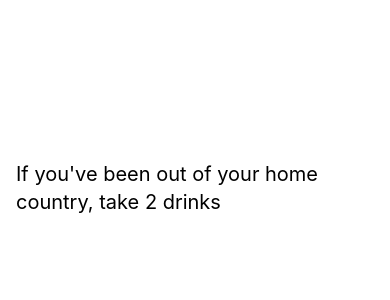
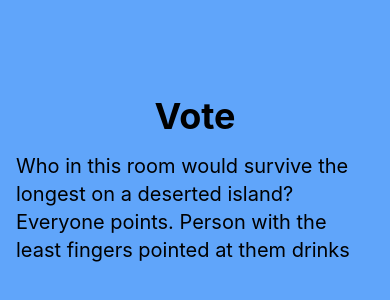
Before and after one commit to malikrahey/DrinkUp, a React Native app: screen /Game in a window 390 px wide. Shown: the part 234-534 px from the top of the page. Built offline with nearby package versions, Linux system fonts and the light colour scheme.

Commit message:
added more prompts

```diff
--- a/prompts/around-the-room-classic.json
+++ b/prompts/around-the-room-classic.json
@@ -83,5 +83,175 @@
     "type": "general",
     "title": "",
     "prompt": "If you've been out of your home country, take 2 drinks"
+  },
+  {
+    "type": "general",
+    "title": "",
+    "prompt": "If you've ever been caught 'in the act', take 3 drinks"
+  },
+  {
+    "type": "vote",
+    "title": "Vote",
+    "prompt": "Who in the group is most likely to have a secret tattoo? Person with the most votes drinks 2 times"
+  },
+  {
+    "type": "vote",
+    "title": "Vote",
+    "prompt": "Would you rather have a great love life but poor financials or be super rich but have a terrible love life? Everyone votes at the same time, losing group drinks 2 times"
+  },
+  {
+    "type": "virus",
+    "title": "Virus",
+    "prompt": "Every time someone mentions an ex, they take 2 drinks"
+  },
+  {
+    "type": "jury",
+    "title": "Convince the Jury",
+    "prompt": "Describe your worst drunken purchase. Jury votes on the most regrettable buy. Loser drinks 2 times"
+  },
+  {
+    "type": "jury",
+    "title": "Convince the Jury",
+    "prompt": "Confess the wildest thing you've done after a few drinks. Jury votes on the craziest story. Owner of that story drinks 2 times"
+  },
+  {
+    "type": "game",
+    "title": "Game",
+    "prompt": "Name the kinkiest place you've ever gotten intimate. Most unique location, as decided by the group, gets to choose someone to drink 3 times"
+  },
+  {
+    "type": "general",
+    "title": "",
+    "prompt": "If you've ever had a one-night stand, take a drink"
+  },
+  {
+    "type": "vote",
+    "title": "Vote",
+    "prompt": "Who's more likely to get kicked out of a bar? The person with the most votes drinks 3 times"
+  },
+  {
+    "type": "virus",
+    "title": "Virus",
+    "prompt": "When someone compliments someone else, both the giver and receiver drink"
+  },
+  {
+    "type": "game",
+    "title": "Game",
+    "prompt": "Truth or Dare: Person to your right chooses 'Truth' or 'Dare'. If they refuse to answer or do the dare, they take 3 drinks"
+  },
+  {
+    "type": "general",
+    "title": "",
+    "prompt": "For every person you've kissed in this room, take a drink"
+  },
+  {
+    "type": "general",
+    "title": "",
+    "prompt": "If you've ever done the 'walk of shame', take 2 drinks"
+  },
+  {
+    "type": "virus",
+    "title": "Virus",
+    "prompt": "Every time you say 'drink', take 2 drinks"
+  },
+  {
+    "type": "general",
+    "title": "",
+    "prompt": "For every tattoo you have, take a drink"
+  },
+  {
+    "type": "vote",
+    "title": "Vote",
+    "prompt": "Would you rather always smell like garlic or onions? Everyone votes at the same time, losing group drinks 2 times"
+  },
+  {
+    "type": "game",
+    "title": "Game",
+    "prompt": "Impersonate another player for 30 seconds. The impersonated person gets to decide if it was accurate. If not, impersonator drinks 2 times"
+  },
+  {
+    "type": "jury",
+    "title": "Convince the Jury",
+    "prompt": "Reveal a guilty pleasure song you can't help but dance to. If anyone else in the group loves it too, give out 3 drinks. If no one does, you drink 3 times"
+  },
+  {
+    "type": "jury",
+    "title": "Convince the Jury",
+    "prompt": "Share the name of the celebrity you'd most want to have a wild night out with. Everyone votes on the most unexpected choice. Winner (or loser, depending on perspective) drinks 2 times"
+  },
+  {
+    "type": "general",
+    "title": "",
+    "prompt": "If you've ever ghosted someone, take 2 drinks"
+  },
+  {
+    "type": "general",
+    "title": "",
+    "prompt": "Who in this room would you least want to see naked? Drink if that's too mean to answer"
+  },
+  {
+    "type": "vote",
+    "title": "Vote",
+    "prompt": "Who's most likely to have a secret stash of adult toys? The chosen one can admit, deny, or drink"
+  },
+  {
+    "type": "general",
+    "title": "",
+    "prompt": "What's the most people you've dated at once? Drink if monogamy is your strong suit"
+  },
+  {
+    "type": "general",
+    "title": "",
+    "prompt": "What's the most you've ever spent on a date? Drink if you're a cheap date"
+  },
+  {
+    "type": "vote",
+    "title": "Vote",
+    "prompt": "Who would be the worst at keeping secrets? The chosen person can spill a secret or drink"
+  },
+  {
+    "type": "general",
+    "title": "",
+    "prompt": "Name the last person you fantasized about. Drink if you don't want to say"
+  },
+  {
+    "type": "general",
+    "title": "",
+    "prompt": "What's something you did that you hope your parents never find out about? Drink if it's too scandalous to reveal"
+  },
+  {
+    "type": "vote",
+    "title": "Vote",
+    "prompt": "Who's most likely to get lost in their hometown? Everyone points. Chosen one shares a funny lost story or drinks"
+  },
+  {
+    "type": "game",
+    "title": "Game",
+    "prompt": "Start humming a song and see who can guess it first. If no one guesses in 30 seconds, you drink"
+  },
+  {
+    "type": "general",
+    "title": "",
+    "prompt": "Name the last movie that made you cry. Drink if you're too tough to admit it"
+  },
+  {
+    "type": "vote",
+    "title": "Vote",
+    "prompt": "Who in this room would survive the longest on a deserted island? Everyone points. Person with the least fingers pointed at them drinks"
+  },
+  {
+    "type": "general",
+    "title": "",
+    "prompt": "Name a show you've binge-watched in one sitting. Drink if it was more than 10 episodes"
+  },
+  {
+    "type": "vote",
+    "title": "Vote",
+    "prompt": "Who has the best dance moves in the room? Chosen one either shows off their moves or drinks"
+  },
+  {
+    "type": "game",
+    "title": "Game",
+    "prompt": "Without naming the title, describe the plot of your favorite book in one sentence. Others guess. If no one gets it, you drink"
   }
 ]
--- a/screens/GameScreen.js
+++ b/screens/GameScreen.js
@@ -58,6 +58,8 @@ const GameScreen = ({navigation}) => {
     setCurrentPrompt(prompts[nextIndex])
   }
 
+  console.log(prompts.length)
+
 
   switch (currentPrompt?.type) {
     case "game":
@@ -65,6 +67,12 @@ const GameScreen = ({navigation}) => {
       break;
     case "jury":
       bgColor = 'bg-purple-400';
+      break;
+    case "vote":
+      bgColor = 'bg-blue-400'
+      break;
+    case "virus":
+      bgColor = 'bg-yellow-400'
       break;
   }
 
```
